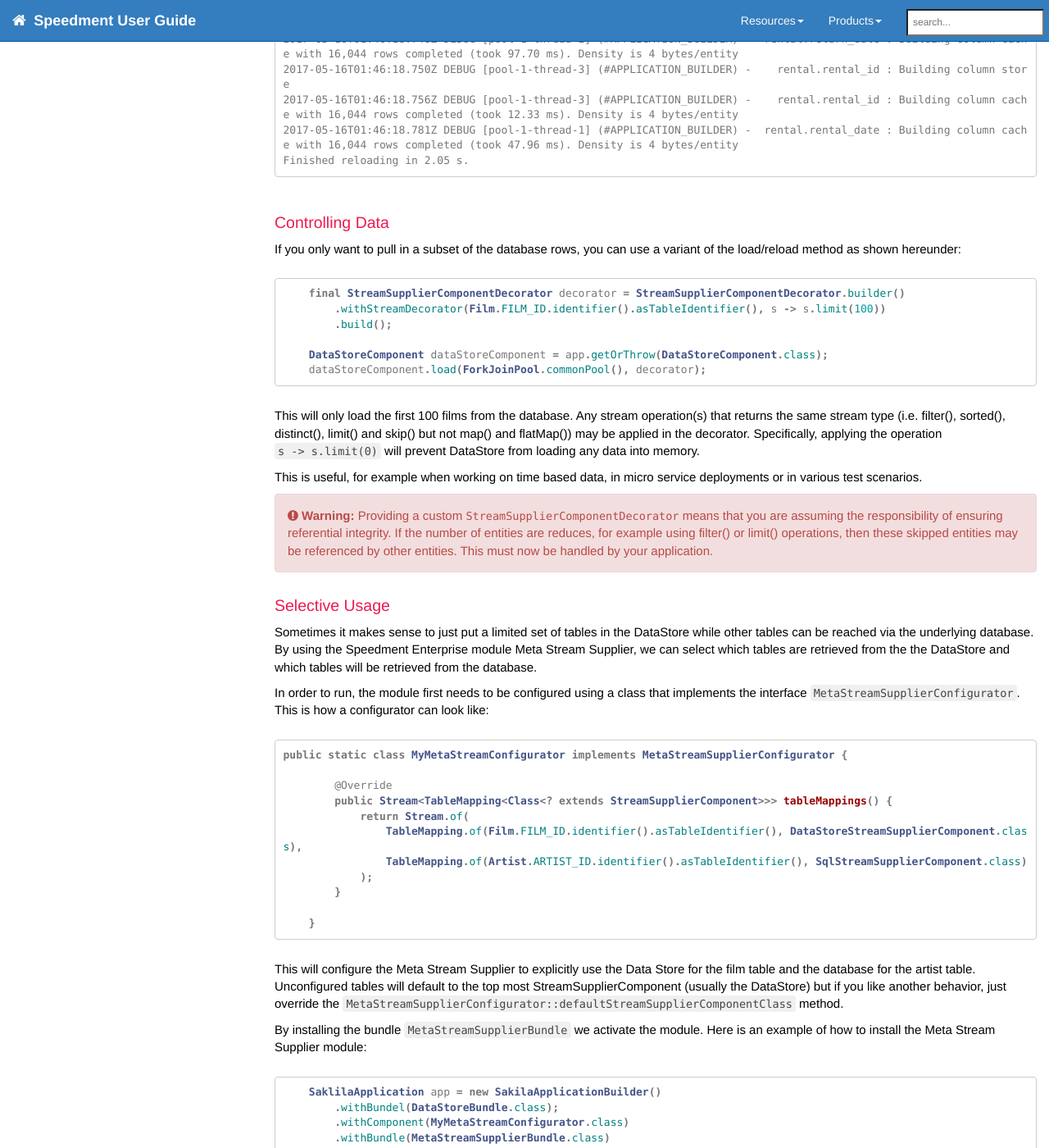
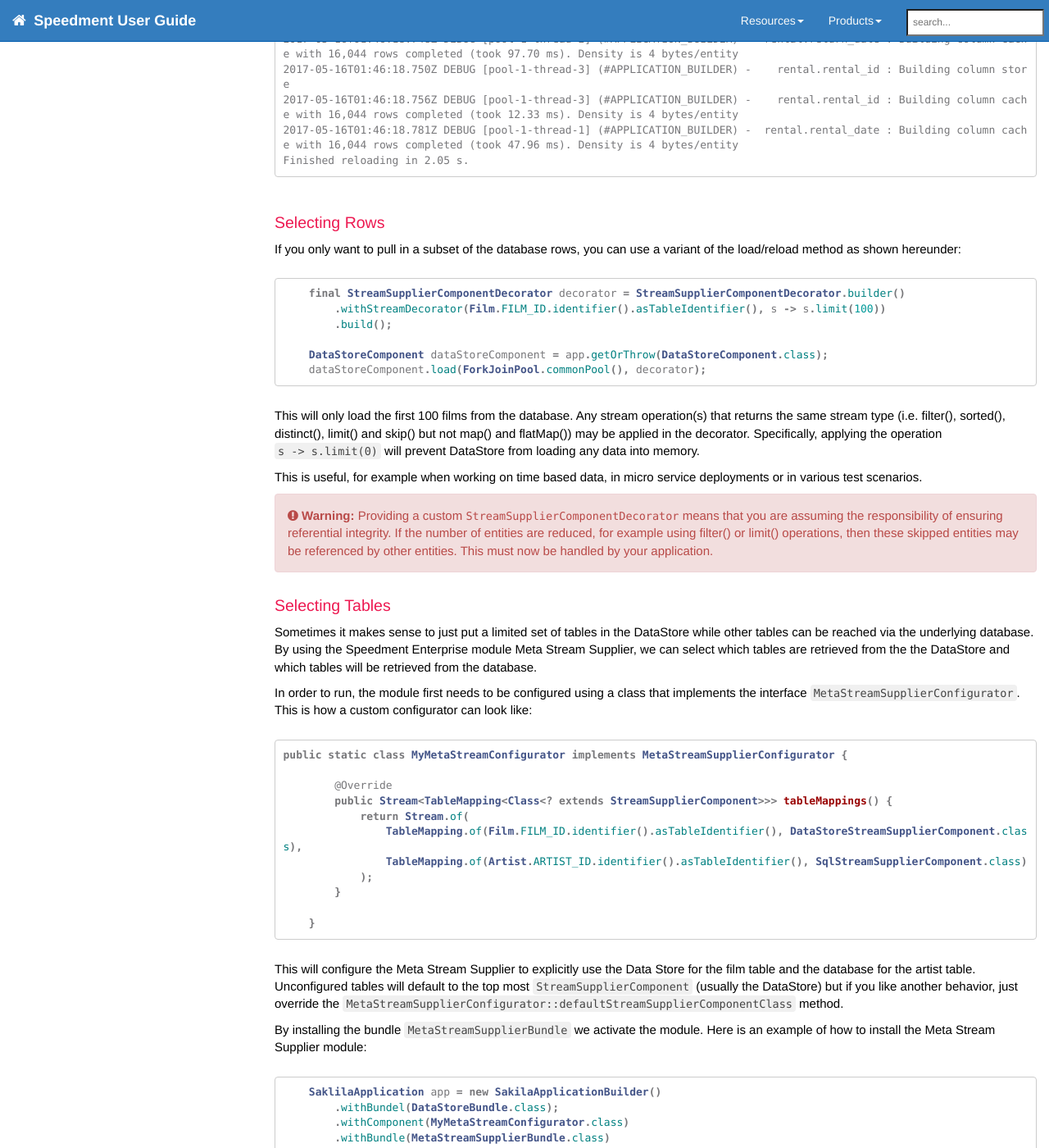
Before and after one commit to speedment/speedment-doc, a Jekyll site: the page built from pages/datastore.md, in a window 1280 px wide and 1400 px high, scrolled down 3744 px. Shown: the whole window at 82% size. Built offline with Jekyll 4.4.1, drawn with Linux system fonts in a browser that asks for light colours; nearby versions of some CDN libraries; comment, search, counter and statistics services are not loaded; some of the changed text lies outside the part shown.

Commit message:
datastore: improve text

````diff
--- a/pages/datastore.md
+++ b/pages/datastore.md
@@ -152,7 +152,7 @@
 Finished reloading in 2.05 s.
 ```
 
-### Controlling Data
+### Selecting Rows
 If you only want to pull in a subset of the database rows, you can use a variant of the load/reload method as shown hereunder:
 ``` java
     final StreamSupplierComponentDecorator decorator = StreamSupplierComponentDecorator.builder()
@@ -167,14 +167,14 @@
 This is useful, for example when working on time based data, in micro service deployments or in various test scenarios.
 
 {% include warning.html content = "
-Providing a custom `StreamSupplierComponentDecorator` means that you are assuming the responsibility of ensuring referential integrity. If the number of entities are reduces, for example using filter() or limit() operations, then these skipped entities may be referenced by other entities. This must now be handled by your application.
+Providing a custom `StreamSupplierComponentDecorator` means that you are assuming the responsibility of ensuring referential integrity. If the number of entities are reduced, for example using filter() or limit() operations, then these skipped entities may be referenced by other entities. This must now be handled by your application.
 " %}
 
 
-### Selective Usage
+### Selecting Tables
 Sometimes it makes sense to just put a limited set of tables in the DataStore while other tables can be reached via the underlying database. By using the Speedment Enterprise module Meta Stream Supplier, we can select which tables are retrieved from the the DataStore and which tables will be retrieved from the database.
 
-In order to run, the module first needs to be configured using a class that implements the interface `MetaStreamSupplierConfigurator`. This is how a configurator can look like:
+In order to run, the module first needs to be configured using a class that implements the interface `MetaStreamSupplierConfigurator`. This is how a custom configurator can look like:
 ``` java
 public static class MyMetaStreamConfigurator implements MetaStreamSupplierConfigurator {
 
@@ -188,7 +188,7 @@
 
     }
 ```
-This will configure the Meta Stream Supplier to explicitly use the Data Store for the film table and the database for the artist table. Unconfigured tables will default to the top most StreamSupplierComponent (usually the DataStore) but if you like another behavior, just override the `MetaStreamSupplierConfigurator::defaultStreamSupplierComponentClass` method.
+This will configure the Meta Stream Supplier to explicitly use the Data Store for the film table and the database for the artist table. Unconfigured tables will default to the top most `StreamSupplierComponent` (usually the DataStore) but if you like another behavior, just override the `MetaStreamSupplierConfigurator::defaultStreamSupplierComponentClass` method.
 
 By installing the bundle `MetaStreamSupplierBundle` we activate the module. Here is an example of how to install the Meta Stream Supplier module:
 ``` java
@@ -199,7 +199,7 @@
        .build();
 ```
 
-When you elect to used some tables from the database rather than the DataStore then you usually do not want those tables to take up valuable space in the DataStore since you are not going to use them anyhow. Read more on how to control what data goes into the DataStore [here](#controlling-data).
+When you elect to used some tables from the database rather than the DataStore then you usually do not want those tables to take up valuable space in the DataStore since you are not going to use them anyhow. Read more on how to control what data goes into the DataStore [here](#selecting-rows).
 
 
 {% include warning.html content = "
````
Also changed, not shown: _data/sidebars/mydoc_sidebar.yml (+10 -0 lines).
